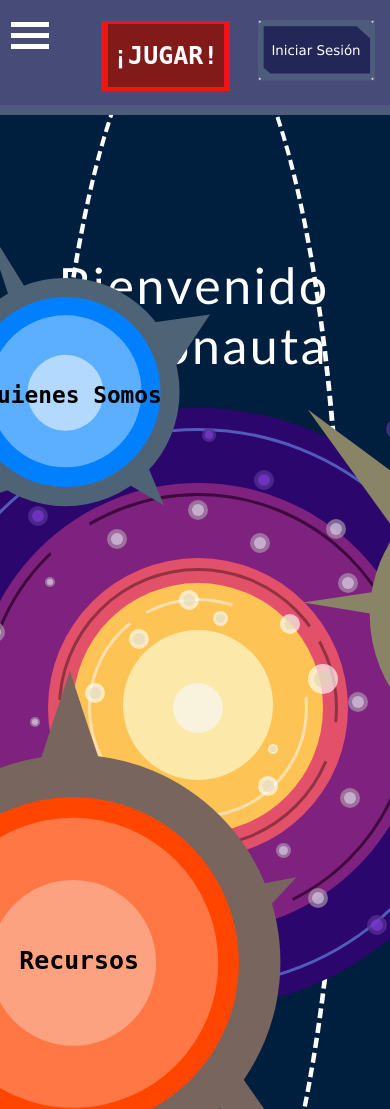
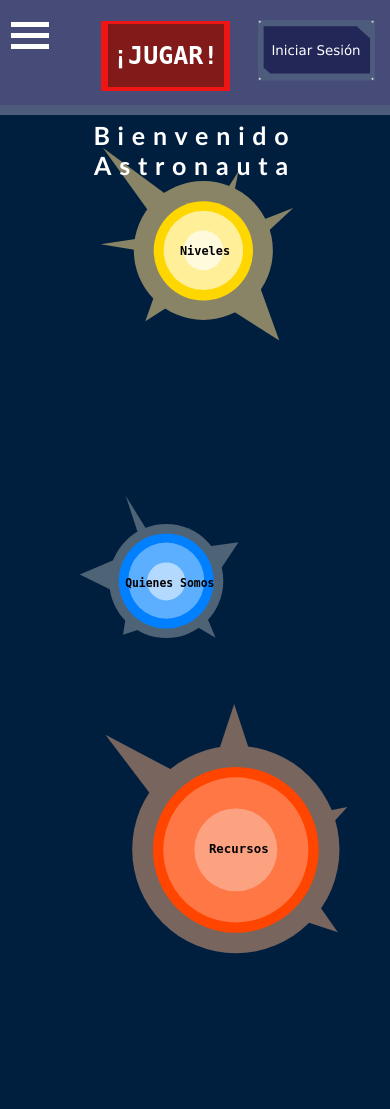
Before and after one commit to GioVWF/SpaceUc, a Django app: page / in a window 390 px wide. Run offline with Django 4.2, Linux system fonts and the light colour scheme.

Commit message:
Home Responsive!

```diff
--- a/SpaceUC/settings.py
+++ b/SpaceUC/settings.py
@@ -13,7 +13,7 @@ https://docs.djangoproject.com/en/4.2/ref/settings/
 from pathlib import Path
 import os
 
-DB_PASSWORD = "1234"
+DB_PASSWORD = "Gl28112001..."
 
 # Build paths inside the project like this: BASE_DIR / 'subdir'.
 BASE_DIR = Path(__file__).resolve().parent.parent
--- a/static/main/css/home.css
+++ b/static/main/css/home.css
@@ -2,26 +2,22 @@ body {
     margin: 0;
     padding: 0;
     height: 100%;
+    width: 100%;
     background-color: rgba(0, 31, 63, 1);
     font-family: monospace;
     overflow: hidden;
+    text-align: center;
+    position: fixed;
 }
 
 .welcome_text {
     color: white;
-    text-align: center;
     font-size: 50px;
-    font-weight: 500;
-    letter-spacing: .2rem;
-}
-
-.universe_position {
+    letter-spacing: 0.6rem;
+    margin: 200px auto 0 auto;
+    display: block;
+    z-index: 1;
     position: relative;
-    display: flex;
-    align-items: center;
-    justify-content: center;
-    width: 100%;
-    height: 100%;
 }
 
 .galaxy_dashed_circle {
@@ -29,41 +25,54 @@ body {
     align-items: center;
     justify-content: center;
     flex-direction: column;
-    width: 75vw;
-    height: 110vh;
+    width: 80vw;
+    height: auto;
     border-radius: 50%;
     border: 5px dashed white;
     padding-bottom: 100px;
+    margin: 0 auto;
+    height: 100vh;
+}
+
+.galaxy_dashed_circle > svg {
+    width: 40%;
 }
 
 .planets_position {
     display: flex;
-    flex-direction: row;
     width: 100%;
-    align-items: center;
+    position: absolute;
+    top: 8%;
 }
 
 .two_planets {
     display: flex;
-    justify-content: center;
     flex-direction: column;
-    margin-right: -15vw;
-    gap: 6vh;
-    margin-bottom: -5vh;
-    width: 26vw;
+    gap: -1vh;
+    position: absolute;
+    top: 3%;
+    transform: translateX(-3vw);
 }
 
 .one_planet {
-    display: flex;
-    align-items: center;
-    margin-left: -11vw;
+    position: absolute;
+    right: 0;
+    top: 28%;
+    transform: translateX(-5vw);
 }
 
 .about_planet {
     display: flex;
     align-items: center;
-    justify-content: center;
-    z-index: 1;
+    justify-content: end;
+    position: absolute;
+    top: 0;
+    left: 0;
+    transform: translateX(13vw);
+}
+
+.about_planet {
+    scale: 1.9;
 }
 
 .resources_planet {
@@ -71,19 +80,21 @@ body {
     align-self: center;
     justify-self: center;
     z-index: 1;
-    margin-right: -2vw;
+    position: absolute;
+    left: 0;
+}
+
+.resources_planet{
+    scale: 1.9;
 }
 
 .levels_planet {
     display: flex;
-    align-self: center;
-    justify-self: center;
-    z-index: 1;
-    margin-top: -11vh;
-    margin-right: 1vw
 }
 
-
+.levels_planet {
+    scale: 1.5;
+}
 
 .alert_msg{
     width: 20vw;
@@ -107,3 +118,186 @@ body {
     text-align: center;
 
 }
+
+@media (max-width: 575.98px) {
+    .about_planet {
+        scale: .5;
+        transform: translateX(0vw);
+        top: 30vh;
+    }
+
+    .resources_planet {
+        scale: .5;
+        top: 40vh;
+        left: -4vw;
+    }
+
+    .galaxy_dashed_circle {
+        display: none;
+    }
+
+    .levels_planet {
+        scale: .5;
+    }
+
+    .levels_planet {
+        top: 20%;
+    }
+
+    .one_planet {
+        transform: translateX(12vw);
+        transform: translateY(-8vh);
+    }
+
+    .welcome_text {
+        margin: 120px auto 0 auto;
+        font-size: 25px;
+    }
+}
+
+@media (min-width: 576px) and (max-width: 767.98px) {
+    .about_planet {
+        scale: .8;
+        transform: translateX(0vw);
+    }
+
+    .resources_planet {
+        scale: .5;
+        bottom: 0;
+        left: -20vw;
+    }
+
+    .levels_planet {
+        scale: .6;
+    }
+
+    .levels_planet {
+        top: 20%;
+    }
+
+    .one_planet {
+        transform: translateX(12vw);
+    }
+
+    .welcome_text {
+        margin: 165px auto 0 auto;
+        font-size: 20px;
+    }
+}
+
+@media (min-width: 768px) and (max-width: 991.98px) {
+    .about_planet {
+        scale: .8;
+        transform: translateX(0vw);
+    }
+
+    .resources_planet {
+        scale: .5;
+        bottom: 0;
+        left: -10vw;
+    }
+
+    .levels_planet {
+        scale: .6;
+    }
+
+    .levels_planet {
+        top: 20%;
+    }
+
+    .one_planet {
+        transform: translateX(12vw);
+    }
+
+    .welcome_text {
+        margin: 165px auto 0 auto;
+        font-size: 40px;
+    }
+}
+
+@media only screen and  (992px <= width <= 1199.98px) {
+    .about_planet {
+        scale: .6;
+    }
+
+    .levels_planet {
+        scale: 0.6;
+    }
+
+    .resources_planet {
+        bottom: 0;
+        bottom: 0;
+        transform: translateX(-15vw);
+        scale: .6;
+    }
+
+    .levels_planet {
+        top: 20%;
+    }
+
+    .one_planet {
+        position: absolute;
+        right: 0;
+        top: 10%;
+        transform: translateX(7vw);
+    }
+
+    .welcome_text {
+        margin: 180px auto 0 auto;
+        font-size: 30px;
+    }
+}
+
+@media only screen and (1200px <= width <= 1439.98px) {
+    .about_planet {
+        scale: 1;
+        transform: translateX(8vw);
+    }
+
+    .resources_planet {
+        scale: 1;
+    }
+
+    .levels_planet {
+        scale: 1.1;
+    }
+
+    .resources_planet {
+        bottom: 0;
+    }
+
+    .levels_planet {
+        top: 20%;
+    }
+
+    .one_planet {
+        transform: none;
+    }
+
+    .welcome_text {
+        font-size: 40px;
+    }
+}
+
+@media only screen and (1440px <= width <= 2560px) {
+    .about_planet {
+        scale: 1;
+    }
+
+    .resources_planet {
+        scale: 1;
+    }
+
+    .levels_planet {
+        scale: 1.1;
+    }
+
+    .resources_planet {
+        bottom: 0;
+    }
+
+    .levels_planet {
+        top: 20%;
+    }
+
+}
--- a/templates/Home.html
+++ b/templates/Home.html
@@ -21,12 +21,11 @@
                     {% endfor %}
                 </div>
     {% endif %}
-    <div class="universe_position">
+    <H1 class="welcome_text">Bienvenido Astronauta</H1>
     <div class="planets_position">
-            <div class="two_planets">
         <div class="about_planet">
             <a href="{% url 'about_page' %}">
-                    <svg width="318" height="375" viewBox="0 0 418 375" fill="none" xmlns="http://www.w3.org/2000/svg">
+            <svg width="318" height="290" viewBox="0 0 418 375" fill="none">
                 <path d="M0.854032 208.021L130.507 152.603L127.296 270.418L0.854032 208.021Z" fill="#4F6377"/>
                 <path d="M121.447 0.808882L199.224 126.785L167.524 141.507L121.447 0.808882Z" fill="#4F6377"/>
                 <path d="M417.959 123.237L357.214 214.123L309.675 138.228L417.959 123.237Z" fill="#4F6377"/>
@@ -42,7 +41,7 @@
         </div>
         <div class="resources_planet">
             <a href="{% url 'resources_page' %}">
-                    <svg width="485" height="585" viewBox="0 0 585 585" fill="none" xmlns="http://www.w3.org/2000/svg">
+            <svg width="485" height="585" viewBox="0 0 585 585" fill="none">
                 <circle cx="315" cy="351" r="250" fill="#77655E"/>
                 <path d="M311 0L354.301 131.25H267.699L311 0Z" fill="#77655E"/>
                 <path d="M0.362697 74.1137L177.719 167.903L121.665 233.918L0.362697 74.1137Z" fill="#77655E"/>
@@ -55,10 +54,8 @@
                 </svg>
             </a>
         </div>
-            </div>
         <div class="galaxy_dashed_circle">
-                <a href=""><H1 class="welcome_text">Bienvenido Astronauta</H1></a>
-            <svg width="639" height="600" viewBox="0 0 639 600" fill="none" xmlns="http://www.w3.org/2000/svg">
+        <svg viewBox="0 0 639 600" fill="none">
                 <circle cx="323" cy="300" r="300" fill="#2B066D"/>
                 <circle cx="323" cy="300" r="225" fill="#7F217F"/>
                 <circle cx="180" cy="143" r="5" fill="#7F217F"/>
@@ -233,7 +230,7 @@
         <div class="one_planet">
             <div class="levels_planet">
                 <a href = "{% url 'levels_info' %}">
-                    <svg width="386" height="486" viewBox="0 0 486 486" fill="none" xmlns="http://www.w3.org/2000/svg">
+                <svg width="386" height="486" viewBox="0 0 486 486" fill="none">
                     <path d="M6.01935 0.738163L183.448 131.432L134.917 179.476L6.01935 0.738163Z" fill="#8A8466"/>
                     <path d="M0.250732 243.73L218.136 210.745L217.772 279.033L0.250732 243.73Z" fill="#8A8466"/>
                     <path d="M112.9 437.449L147.933 338.271L201.453 380.687L112.9 437.449Z" fill="#8A8466"/>
@@ -247,7 +244,6 @@
                     <text x="200" y="270" font-family="monospace" font-size="30" font-weight="bolder" fill="black"> Niveles </text>
                     </svg>
                 </a>
-                </div>
             </div>
         </div>
     </div>
```
Lines whose indentation alone changed are shown as unchanged.
